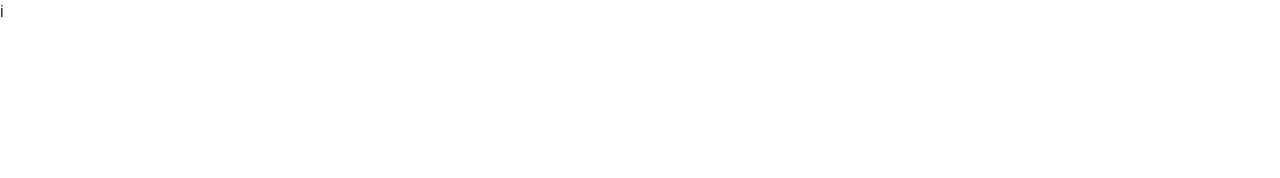
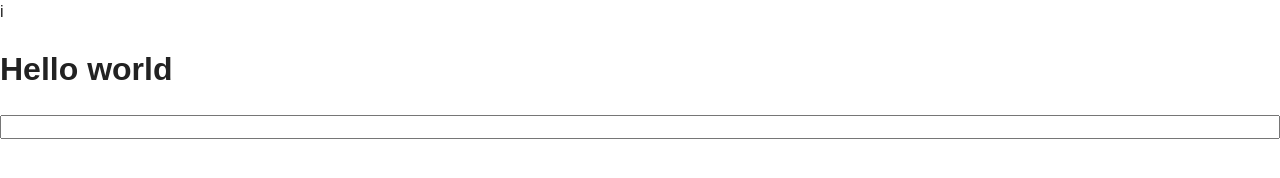
Before and after one commit to rakhim1502/amaliyot, a plain HTML site: page index.html in a window 1280 px wide. Drawn offline with Linux system fonts and the light colour scheme.

Commit message:
coomit one

```diff
--- a/index.html
+++ b/index.html
@@ -9,6 +9,11 @@
 </head>
 <body>
 
+  <h1>Hello world</h1>
+  <input type="text">
+
+  <div class="class"></div>
+
   <script src="js/main.js"></script>
 
 </body>
```
